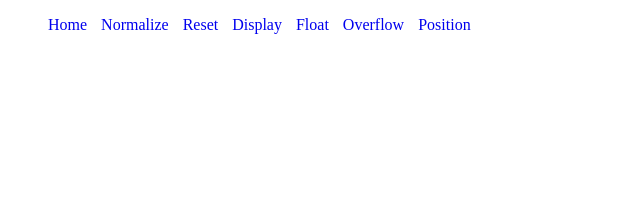
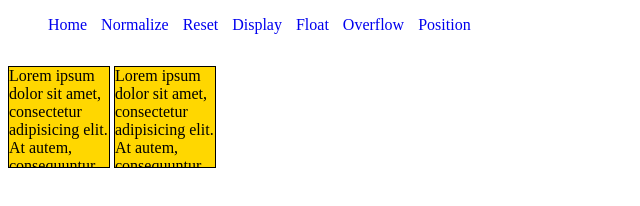
Before and after one commit to DaniilT048/Experiment-with-block-model, a plain HTML site: page pages/Overflow.html in a window 1280 px wide. Shown: the whole page, without its empty margins (0-640 px from the left). Drawn offline with Linux system fonts and the light colour scheme.

Commit message:
Added overflow

```diff
--- a/css/style.css
+++ b/css/style.css
@@ -98,3 +98,17 @@ ul li{
     clear: both;
     margin: 10px;
 }
+.overflow{
+    background-color: gold;
+    height: 100px;
+    width: 100px;
+    border: 1px solid black;
+    overflow: scroll;
+    display: inline-block;
+}
+ .content p:nth-child(2){
+     overflow: hidden;
+ }
+.content p:nth-child(3){
+   overflow-x: scroll;
+}
--- a/pages/Overflow.html
+++ b/pages/Overflow.html
@@ -17,5 +17,53 @@
         <li><a href="Position.html">Position</a></li>
     </ul>
 </header>
+<div class="content">
+<p class="overflow">
+    Lorem ipsum dolor sit amet, consectetur adipisicing elit. At autem, consequuntur dignissimos distinctio doloremque,
+    error ipsum iusto libero maiores, maxime neque nostrum obcaecati praesentium quas quisquam temporibus voluptate.
+    Iusto magni odio officiis perspiciatis unde! Aspernatur beatae consequatur doloremque dolores ducimus eum eveniet
+    illo, in inventore ipsum iusto minus mollitia nam nesciunt numquam odit provident quam qui repellat, repellendus
+    rerum veritatis voluptate. Eum excepturi reiciendis saepe, sequi suscipit tempora totam voluptate! Deleniti dolorum
+    et eveniet facere hic illo modi mollitia nam rerum saepe! Accusamus adipisci aliquid asperiores assumenda cum,
+    cumque fugit in iste itaque laudantium necessitatibus nemo provident quas quis quisquam, rem repudiandae veniam? At
+    aut consectetur delectus distinctio enim error est eum eveniet excepturi, inventore minima minus non, officia, quae
+    quas qui ratione reiciendis repellendus saepe velit. Asperiores consequuntur eos ipsa nam pariatur reiciendis rem?
+    Aliquid architecto, asperiores assumenda atque aut consectetur consequuntur dolores incidunt ipsum non porro quaerat
+    quas, sed sit sunt, ullam vel! Beatae commodi consectetur culpa est et expedita iusto molestiae sint ullam
+    voluptatum! Dolore facilis id illo laboriosam pariatur, similique sit tempora voluptas? Magnam minus optio quasi
+    similique temporibus. Cum debitis dolorem doloremque dolores, eveniet illo iusto laboriosam, laborum minima minus
+    numquam odio rem repudiandae sapiente sed soluta veritatis. At deserunt distinctio doloremque ex facere facilis
+    harum inventore ipsam ipsum laboriosam, nihil obcaecati odit officiis quaerat quam. Accusantium dicta enim ex
+    inventore laudantium libero numquam odio, possimus quidem recusandae rerum, saepe voluptate voluptates. Adipisci
+    commodi, consectetur cupiditate ducimus ea eius fuga illum ipsam, laboriosam, molestias nesciunt nobis quos rem
+    repellendus sed vero vitae. Ad amet asperiores blanditiis commodi, consectetur deserunt eum ex impedit in ipsam,
+    ipsum minima molestiae nihil optio perspiciatis placeat quae qui quis quo recusandae, reprehenderit saepe sapiente
+    suscipit temporibus ut veniam vitae voluptatem! A adipisci, dolor dolorum in modi nam nostrum veritatis
+    voluptatibus.
+</p>
+<p class="overflow">
+    Lorem ipsum dolor sit amet, consectetur adipisicing elit. At autem, consequuntur dignissimos distinctio doloremque,
+    error ipsum iusto libero maiores, maxime neque nostrum obcaecati praesentium quas quisquam temporibus voluptate.
+    Iusto magni odio officiis perspiciatis unde! Aspernatur beatae consequatur doloremque dolores ducimus eum eveniet
+    illo, in inventore ipsum iusto minus mollitia nam nesciunt numquam odit provident quam qui repellat, repellendus
+    rerum veritatis voluptate. Eum excepturi reiciendis saepe, sequi suscipit tempora totam voluptate! Deleniti dolorum
+    et eveniet facere hic illo modi mollitia nam rerum saepe! Accusamus adipisci aliquid asperiores assumenda cum,
+    cumque fugit in iste itaque laudantium necessitatibus nemo provident quas quis quisquam, rem repudiandae veniam? At
+    aut consectetur delectus distinctio enim error est eum eveniet excepturi, inventore minima minus non, officia, quae
+    quas qui ratione reiciendis repellendus saepe velit. Asperiores consequuntur eos ipsa nam pariatur reiciendis rem?
+    Aliquid architecto, asperiores assumenda atque aut consectetur consequuntur dolores incidunt ipsum non porro quaerat
+    quas, sed sit sunt, ullam vel! Beatae commodi consectetur culpa est et expedita iusto molestiae sint ullam
+    voluptatum! Dolore facilis id illo laboriosam pariatur, similique sit tempora voluptas? Magnam minus optio quasi
+    similique temporibus. Cum debitis dolorem doloremque dolores, eveniet illo iusto laboriosam, laborum minima minus
+    numquam odio rem repudiandae sapiente sed soluta veritatis. At deserunt distinctio doloremque ex facere facilis
+    harum inventore ipsam ipsum laboriosam, nihil obcaecati odit officiis quaerat quam. Accusantium dicta enim ex
+    inventore laudantium libero numquam odio, possimus quidem recusandae rerum, saepe voluptate voluptates. Adipisci
+    commodi, consectetur cupiditate ducimus ea eius fuga illum ipsam, laboriosam, molestias nesciunt nobis quos rem
+    repellendus sed vero vitae. Ad amet asperiores blanditiis commodi, consectetur deserunt eum ex impedit in ipsam,
+    ipsum minima molestiae nihil optio perspiciatis placeat quae qui quis quo recusandae, reprehenderit saepe sapiente
+    suscipit temporibus ut veniam vitae voluptatem! A adipisci, dolor dolorum in modi nam nostrum veritatis
+    voluptatibus.
+</p>
+</div>
 </body>
 </html>
```
